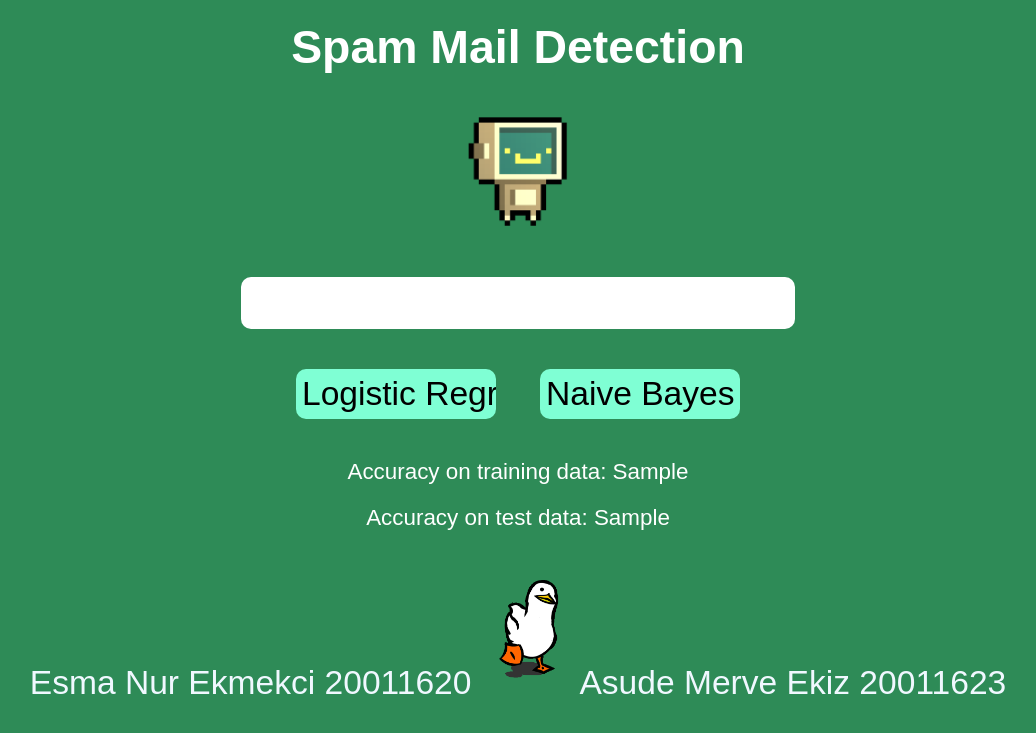
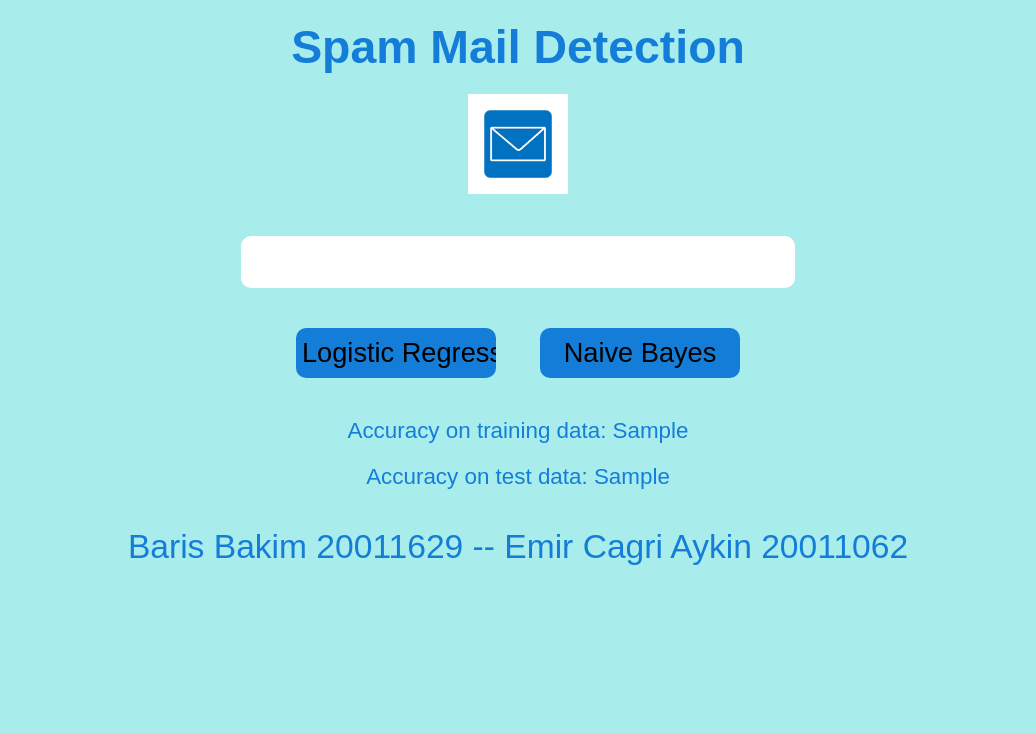
Before and after one commit to emiraykin/Spam-Mail-Clasifier-With-SL, a Flask app: template templates/index.html in a window 1280 px wide. Shown: the top 733 px of the page, without its empty margins (122-1158 px from the left). Run offline with Flask 3, Linux system fonts and the light colour scheme; the template is opened without the code that fills it: most values are stand-ins (such as "Sample title", 1, 10 or a date in 2020); parts of the project's set-up code (start-up, migrations or seed data) failed here and were passed over; some web fonts are replaced.

Commit message:
font, icon, names changed ui

```diff
--- a/static/css/main.css
+++ b/static/css/main.css
@@ -1,18 +1,18 @@
 body{
-    background-color: seagreen;
+    background-color: rgb(169, 236, 236);
     text-align: center;
 }
 
 h2{
-    color: rgb(255, 255, 255);
-    font-family: 'San Marino Beach', sans-serif;
+    color: rgb(20, 125, 216);
+    font-family: 'Vintage Capital', sans-serif;
     font-size: 2.9em;
     margin: 20px;
 }
 
 h3{
     color: rgb(0, 0, 0);
-    font-family: 'Hotabe', sans-serif;
+    font-family: 'Labrada', sans-serif;
     font-size: 2.1em;
     margin: 20px;
 }
@@ -20,8 +20,8 @@ h3{
 
 
 p{
-    color: rgb(255, 255, 255);
-    font-family: 'San Marino Beach', sans-serif;
+    color: rgb(20, 125, 216);
+    font-family: 'Vintage Capital', sans-serif;
     font-size: 1.4em;
     margin: 20px;
 }
@@ -32,8 +32,8 @@ input{
     margin: 20px;
     border: none;
     border-radius: 10px;
-    font-family: 'Hotabe', sans-serif;
-    font-size: 2.1em;
+    font-family: 'Labrada', sans-serif;
+    font-size: 1.7em;
 }
 
 input:focus{
@@ -41,11 +41,11 @@ input:focus{
 }
 
 #sendButton,#sendButton_0{
-    background-color: aquamarine;
+    background-color: rgb(20, 125, 216);
     width: 200px;
 }
 
 #sendButton,#sendButton_0: hover{
-    background-color: rgb(146, 172, 163);
+    background-color: rgb(255, 255, 255);
     cursor: pointer;
 }
--- a/templates/index.html
+++ b/templates/index.html
@@ -4,17 +4,17 @@
     <meta charset="UTF-8">
     <meta http-equiv="X-UA-Compatible" content="IE=edge">
     <meta name="viewport" content="width=, initial-scale=1.0">
-    <title>Asude & Esma</title>
+    <title>Emir & Baris</title>
     <link rel="stylesheet" href="\static\css\main.css">
-    <link href="https://fonts.cdnfonts.com/css/san-marino-beach" rel="stylesheet">
-    <link href="https://fonts.cdnfonts.com/css/hotabe" rel="stylesheet">
+    <link href="https://fonts.cdnfonts.com/css/vintage-capital" rel="stylesheet">
+    <link href="https://fonts.cdnfonts.com/css/labrada" rel="stylesheet">
 
 </head>
 <body>
     <h2>Spam Mail Detection</h2>
 
 
-    <span><img src="/static/pictures/pngwing.com.png" width="100"></span>
+    <span><img src="/static/pictures/envelope.png" width="100"></span>
 
     <br>
    <form action = "mailController" method = "post">
@@ -36,10 +36,8 @@
     <span> <p>Accuracy on test data: {{test_acc}} </p></span>
 
     <br>
-    <span style="color: aliceblue; font-family: 'Hotabe', sans-serif; font-size: 2.1em;">Esma Nur Ekmekci 20011620</span>
-    <span><img src="/static/pictures/XOsX.gif" width="100"></span>
-    <!-- <span><img src="/static/pictures/y5.gif" width="100"></span> -->
-    <span style="color: aliceblue; font-family: 'Hotabe', sans-serif; font-size: 2.1em;">Asude Merve Ekiz 20011623</span>
+    <span style="color: rgb(20, 125, 216); font-family: 'Labrada', sans-serif; font-size: 2.1em;">Baris Bakim 20011629 -- </span>
+    <span style="color: rgb(20, 125, 216); font-family: 'Labrada', sans-serif; font-size: 2.1em;">Emir Cagri Aykin 20011062</span>
 
 </body>
 </html>
```
Also changed, not shown: static/pictures/XOsX.gif (deleted), static/pictures/envelope.png (added), static/pictures/pngwing.com.png (deleted).
